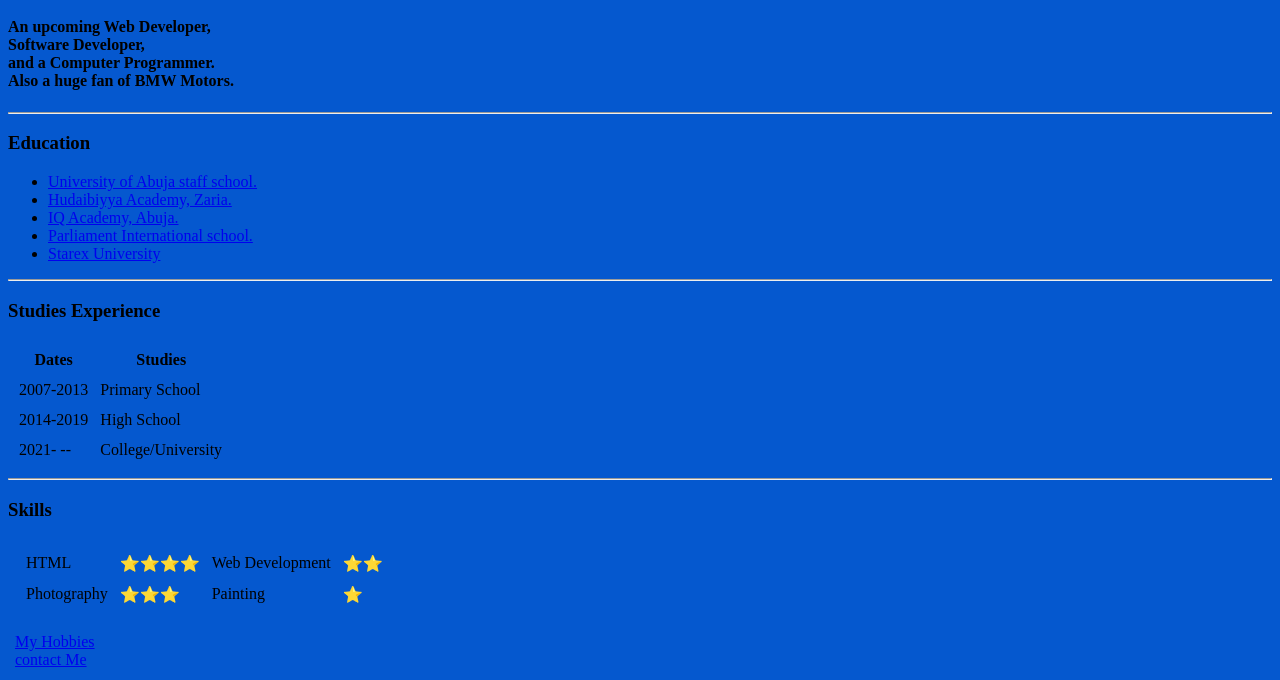
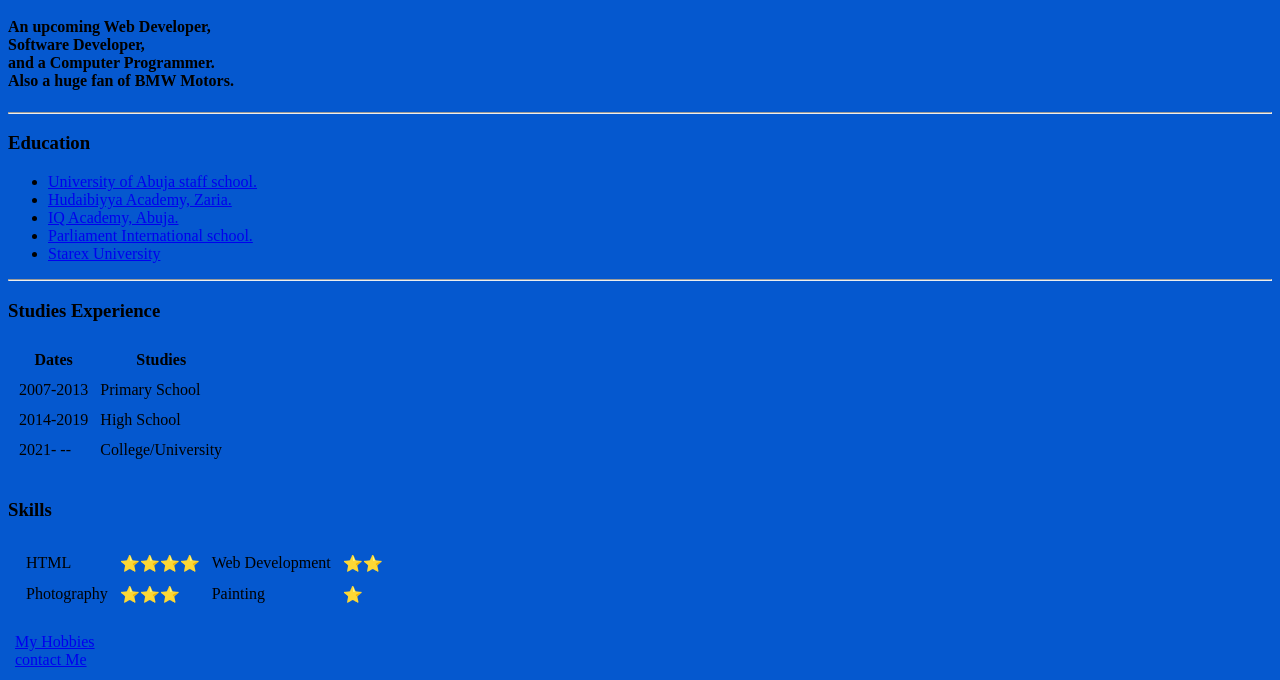
Before and after one commit to MustyMashi/CV, a plain HTML site: page index.html in a window 1280 px wide. Shown: the part 207-887 px from the top of the page. Drawn offline with Linux system fonts and the light colour scheme.

Commit message:
Update index.html

```diff
--- a/index.html
+++ b/index.html
@@ -58,7 +58,7 @@
 
   </table>
 
-  <hr nonshade>
+  <hr nonshade color="#0558CF">
 
 <h3>Skills</h3>
 
```
